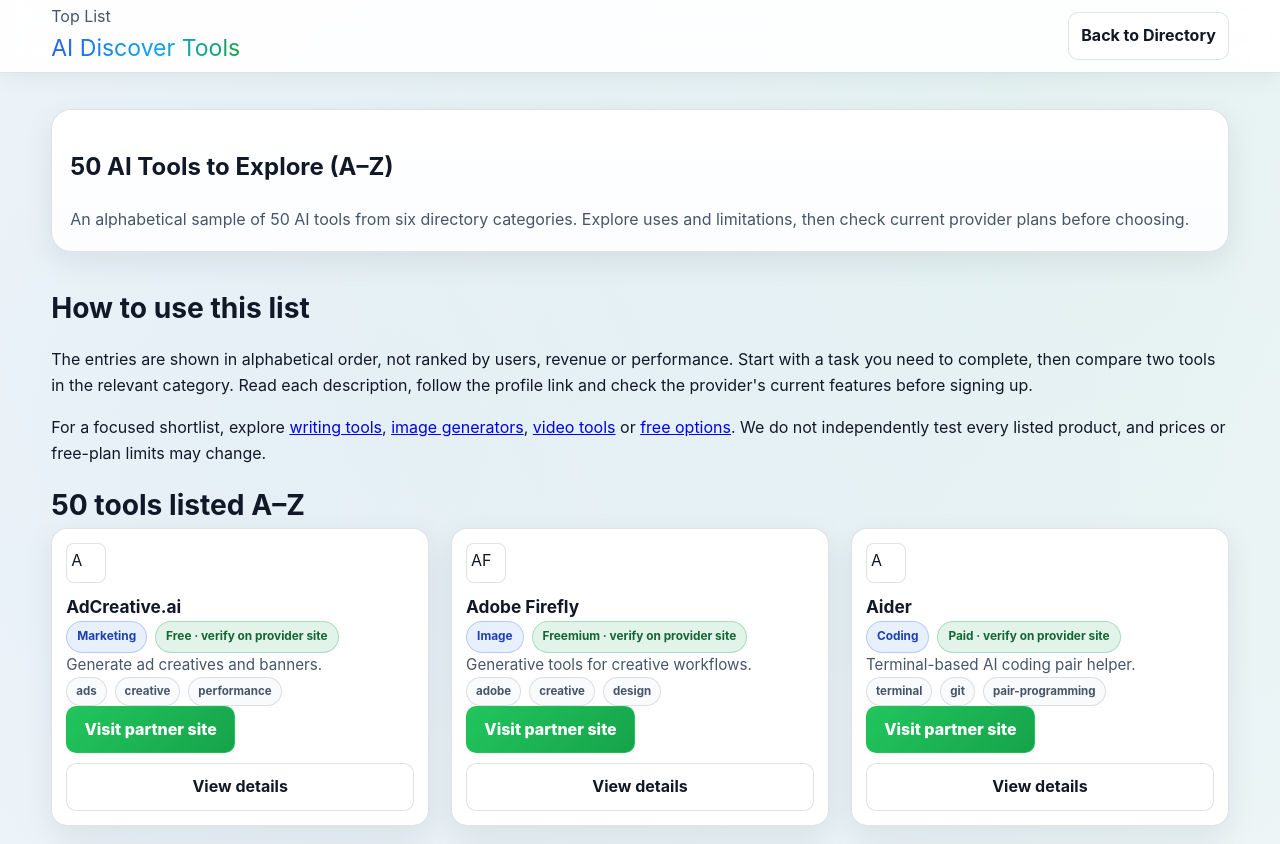
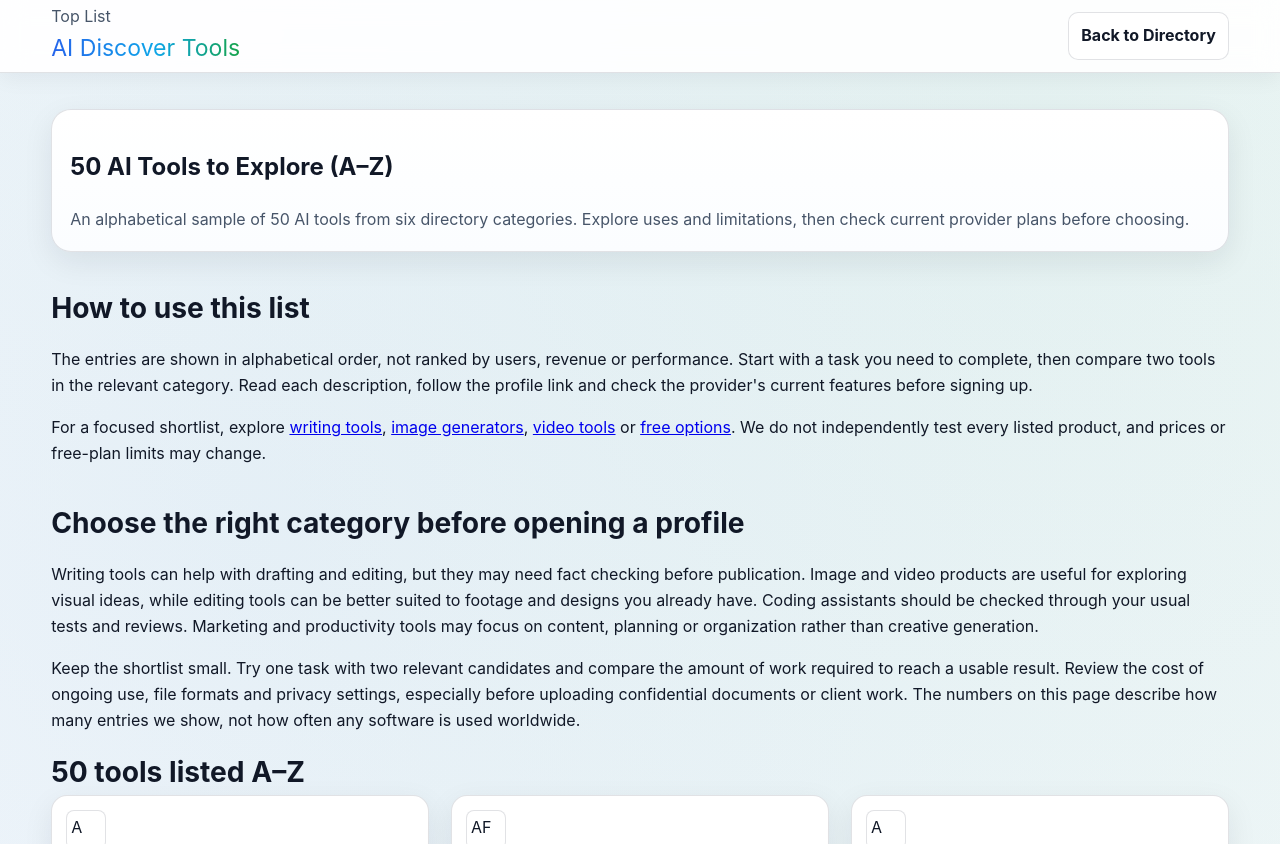
Before and after one commit to aissambouzakouraelk-hue/aidiscovertools, a plain HTML site: page top-50-ai-tools.html in a window 1280 px wide. Shown: the top 844 px of the page. Drawn offline with Linux system fonts and the light colour scheme.

Commit message:
Add clear category evaluation guidance to the directory collections

```diff
--- a/top-50-ai-tools.html
+++ b/top-50-ai-tools.html
@@ -42,6 +42,12 @@
       <p>The entries are shown in alphabetical order, not ranked by users, revenue or performance. Start with a task you need to complete, then compare two tools in the relevant category. Read each description, follow the profile link and check the provider's current features before signing up.</p>
       <p>For a focused shortlist, explore <a href="ai-writing-tools.html">writing tools</a>, <a href="ai-image-generators.html">image generators</a>, <a href="ai-video-tools.html">video tools</a> or <a href="best-free-ai-tools.html">free options</a>. We do not independently test every listed product, and prices or free-plan limits may change.</p>
     </section>
+
+    <section class="directory-section" aria-labelledby="collection-criteria">
+      <h2 id="collection-criteria" class="landing-section-title">Choose the right category before opening a profile</h2>
+      <p>Writing tools can help with drafting and editing, but they may need fact checking before publication. Image and video products are useful for exploring visual ideas, while editing tools can be better suited to footage and designs you already have. Coding assistants should be checked through your usual tests and reviews. Marketing and productivity tools may focus on content, planning or organization rather than creative generation.</p>
+      <p>Keep the shortlist small. Try one task with two relevant candidates and compare the amount of work required to reach a usable result. Review the cost of ongoing use, file formats and privacy settings, especially before uploading confidential documents or client work. The numbers on this page describe how many entries we show, not how often any software is used worldwide.</p>
+    </section>
     <h2 class="landing-section-title">50 tools listed A–Z</h2>
     <section id="landingGrid" class="landing-grid" aria-live="polite"></section>
   </main>
```
Also changed, not shown: ai-trends.html (+6 -0 lines).
